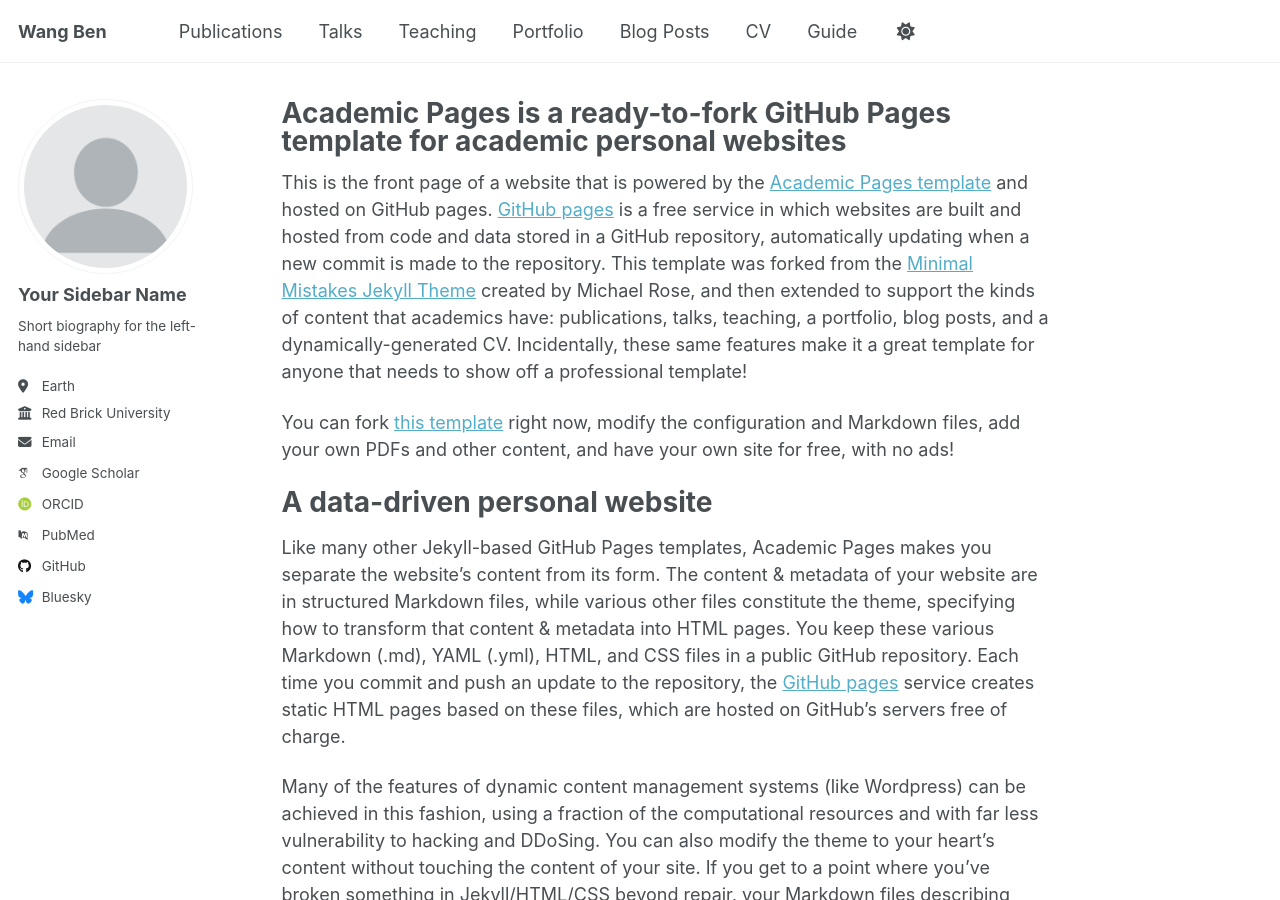
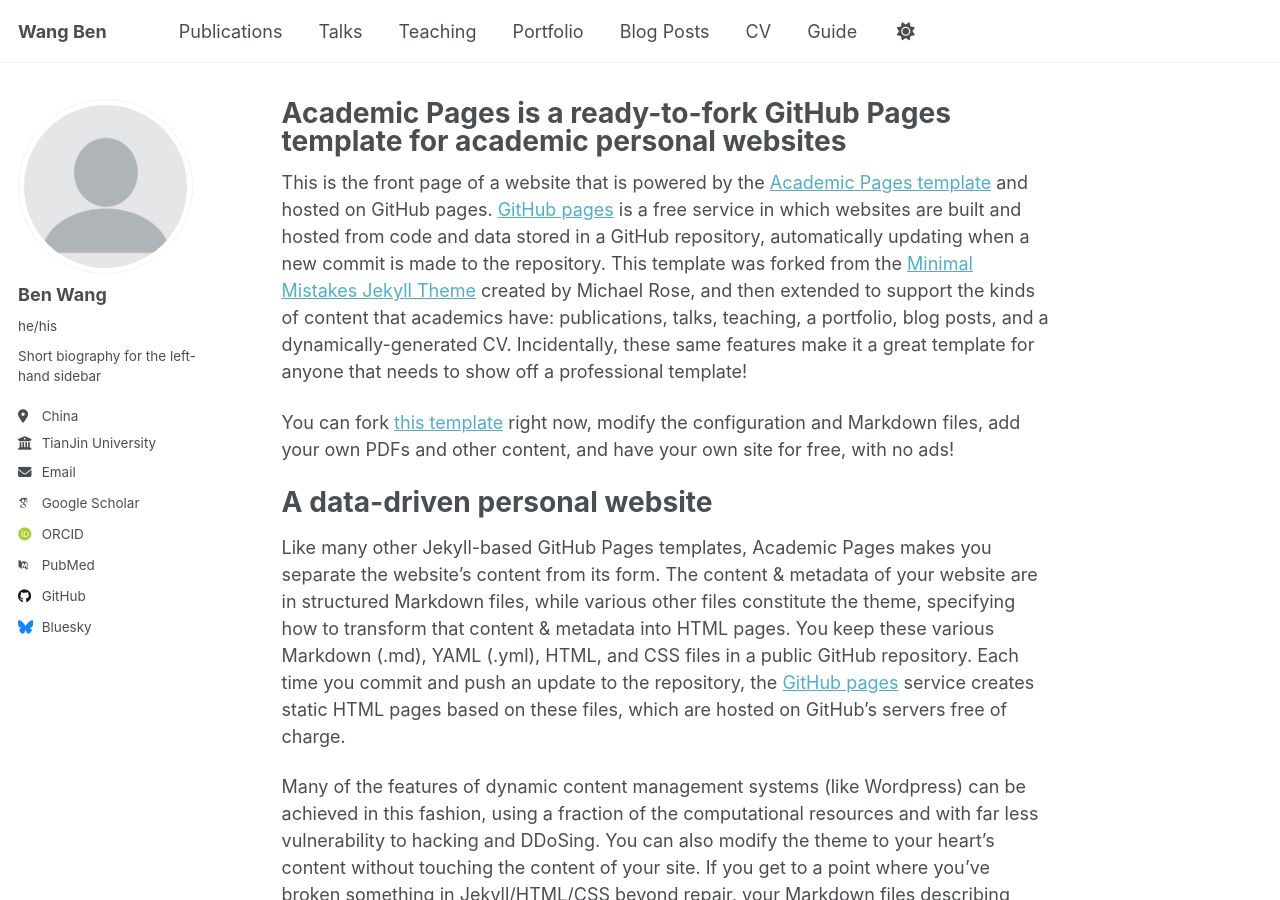
Before and after one commit to AnAppledog/AnAppledog.github.io, a Jekyll site: the page built from _pages/about.md, in a window 1280 px wide and 900 px high. Built offline with Jekyll 4.4.1, drawn with Linux system fonts in a browser that asks for light colours; some web fonts are replaced; a script that is not in the unit is left out.

Commit message:
Update _config.yml

```diff
--- a/_config.yml
+++ b/_config.yml
@@ -23,13 +23,13 @@ repository               : "AnAppledog/AnAppledog.github.io"
 author:
   # Biographic information
   avatar           : "profile.png"
-  name             : "Your Sidebar Name"
-  pronouns         : # example: "she/her"
+  name             : "Ben Wang"
+  pronouns         : "he/his"
   bio              : "Short biography for the left-hand sidebar"
-  location         : "Earth"
-  employer         : "Red Brick University"
+  location         : "China"
+  employer         : "TianJin University"
   uri              : # URL
-  email            : "none@example.org"
+  email            : "appledog@tju.edu.cn"
 
   # Academic websites
   academia         : # URL
```
